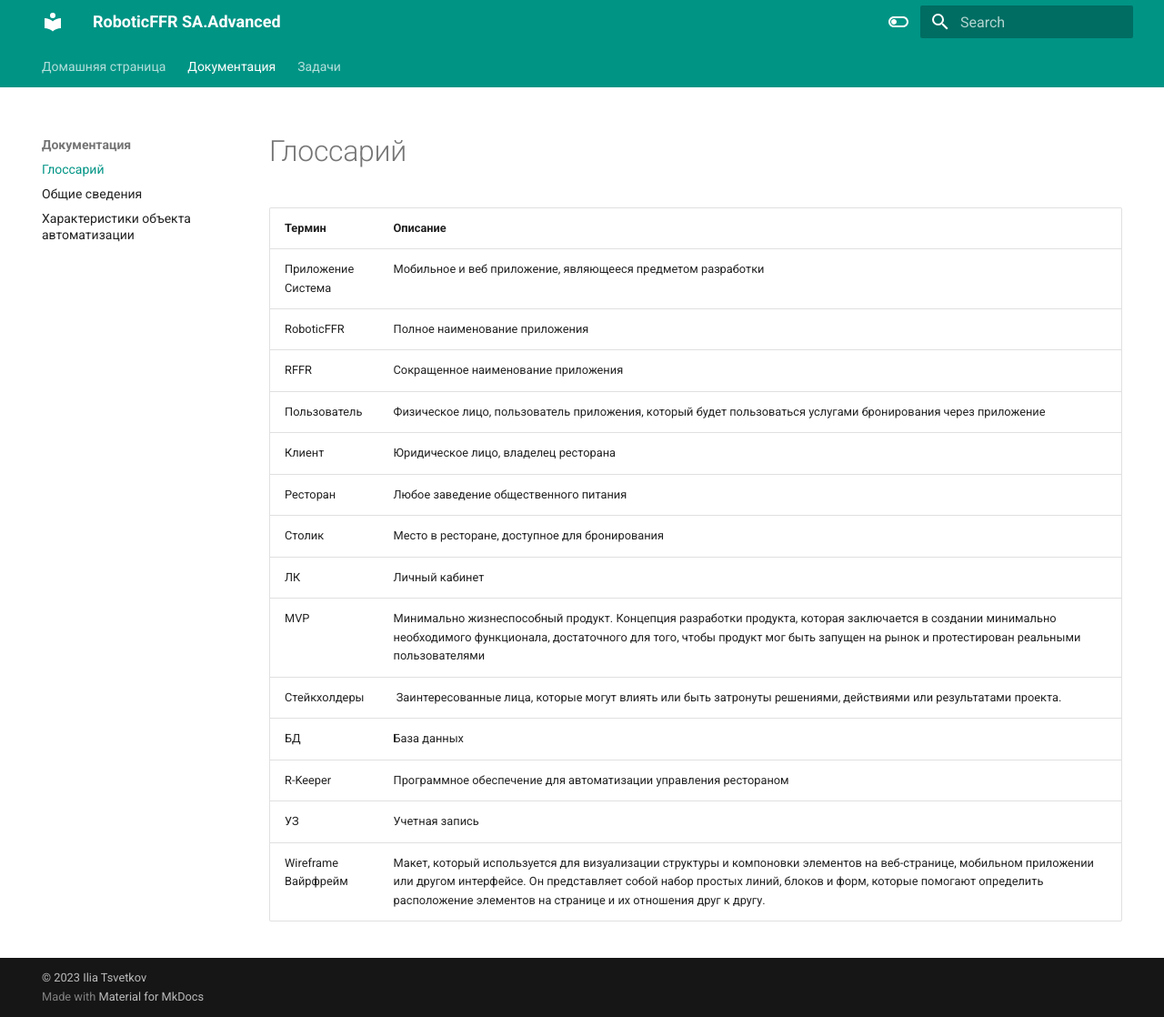
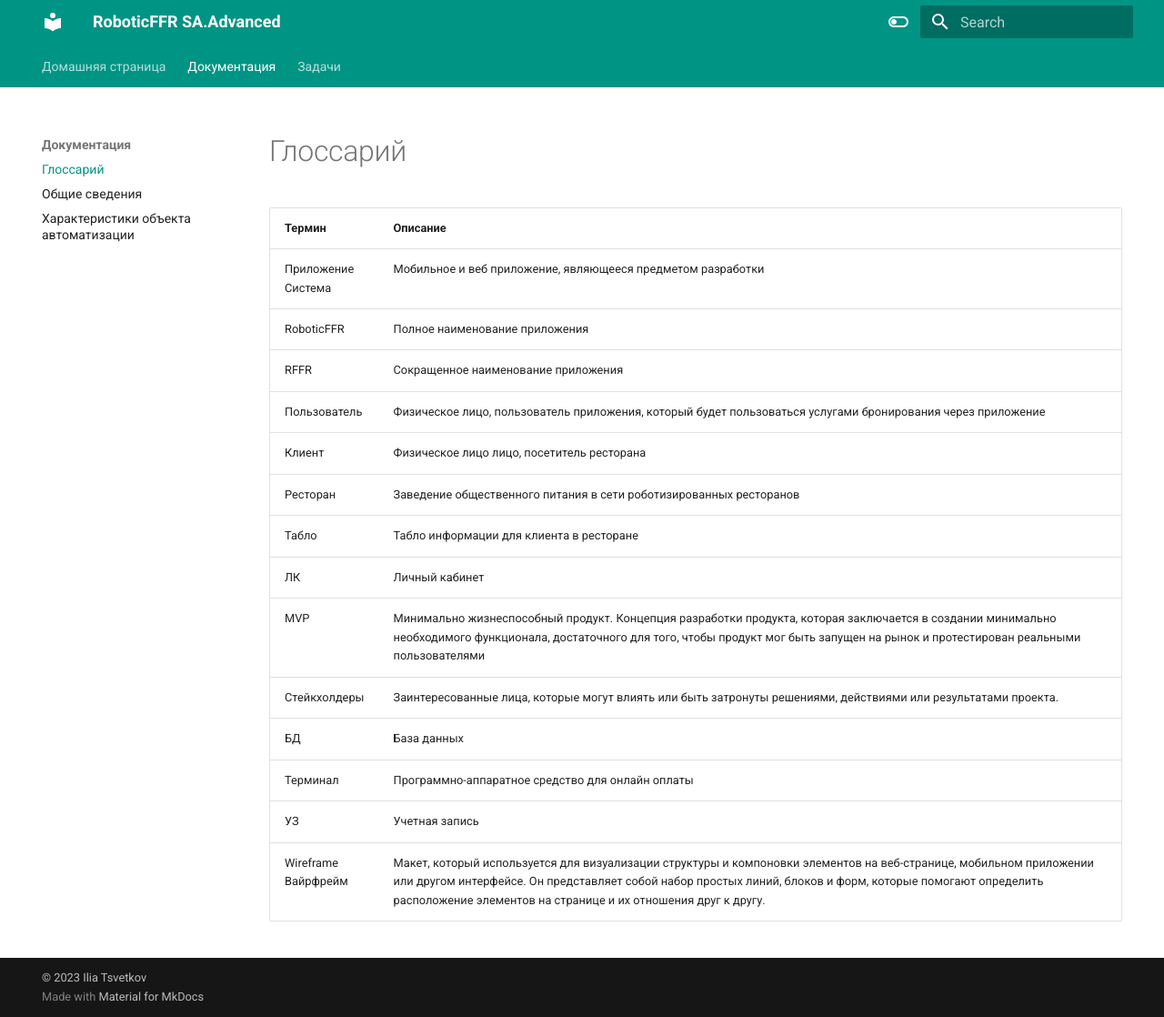
Before and after one commit to tsvetkoviu/RoboFFRv1, an MkDocs documentation site: the page built from docs/glossary.md, in a window 1280 px wide and 1118 px high. Shown: the whole window at 91% size. Built offline with MkDocs 1.6.1 and Material for MkDocs 9.7.7, drawn with Linux system fonts in a browser that asks for light colours.

Commit message:
Update glossary.md

```diff
--- a/docs/glossary.md
+++ b/docs/glossary.md
@@ -6,13 +6,13 @@
 | RoboticFFR              | Полное наименование приложения                                                                                                                                                                                                                                                                   |
 | RFFR                    | Сокращенное наименование приложения                                                                                                                                                                                                                                                              |
 | Пользователь            | Физическое лицо, пользователь приложения, который будет пользоваться услугами бронирования через приложение                                                                                                                                                                                      |
-| Клиент                  | Юридическое лицо, владелец ресторана                                                                                                                                                                                                                                                             |
-| Ресторан                | Любое заведение общественного питания                                                                                                                                                                                                                                                            |
-| Столик                  | Место в ресторане, доступное для бронирования                                                                                                                                                                                                                                                    |
+| Клиент                  | Физическое лицо лицо, посетитель ресторана                                                                                                                                                                                                                                                       |
+| Ресторан                | Заведение общественного питания в сети роботизированных ресторанов                                                                                                                                                                                                                               |
+| Табло                   | Табло информации для клиента в ресторане                                                                                                                                                                                                                                                         |
 | ЛК                      | Личный кабинет                                                                                                                                                                                                                                                                                   |
 | MVP                     | Минимально жизнеспособный продукт. Концепция разработки продукта, которая заключается в создании минимально необходимого функционала, достаточного для того, чтобы продукт мог быть запущен на рынок и протестирован реальными пользователями                                                    |
-| Стейкхолдеры            |  Заинтересованные лица, которые могут влиять или быть затронуты решениями, действиями или результатами  проекта.                                                                                                                                                                                 |
+| Стейкхолдеры            | Заинтересованные лица, которые могут влиять или быть затронуты решениями, действиями или результатами  проекта.                                                                                                                                                                                  |
 | БД                      | База данных                                                                                                                                                                                                                                                                                      |
-| R-Keeper                | Программное обеспечение для автоматизации управления рестораном                                                                                                                                                                                                                                  |
+| Терминал                | Программно-аппаратное средство для онлайн оплаты                                                                                                                                                                                                                                                 |
 | УЗ                      | Учетная запись                                                                                                                                                                                                                                                                                   |
 | Wireframe<br/>Вайрфрейм | Макет, который используется для визуализации структуры и компоновки элементов на веб-странице, мобильном приложении или другом интерфейсе. Он представляет собой набор простых линий, блоков и форм, которые помогают определить расположение элементов на странице и их отношения друг к другу. |
```
